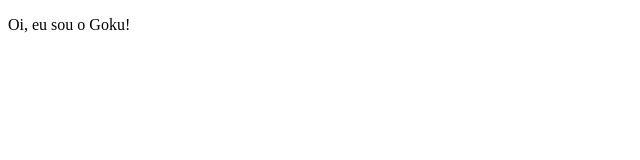
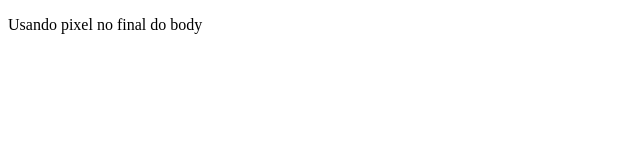
Before and after one commit to netonneettoo/pixel-teste, a plain HTML site: page index.html in a window 1280 px wide. Shown: the whole page, without its empty margins (0-640 px from the left). Drawn offline with Linux system fonts and the light colour scheme.

Commit message:
usando pixel no final do body

```diff
--- a/index.html
+++ b/index.html
@@ -4,6 +4,11 @@
 	<meta charset="utf-8">
 	<meta name="viewport" content="width=device-width, initial-scale=1">
 	<title>pixel teste</title>
+</head>
+<body>
+
+	<p>Usando pixel no final do body</p>
+
 	<!-- Meta Pixel Code -->
 	<script>
 		!function(f,b,e,v,n,t,s)
@@ -21,10 +26,6 @@
 	src="https://www.facebook.com/tr?id=918032175960832&ev=PageView&noscript=1"
 	/></noscript>
 	<!-- End Meta Pixel Code -->
-</head>
-<body>
-
-	<p>Oi, eu sou o Goku!</p>
 
 </body>
 </html>
```
